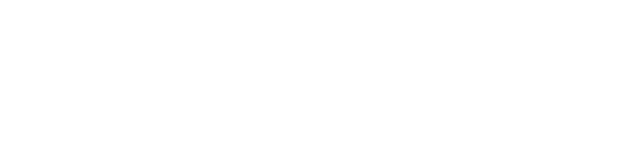
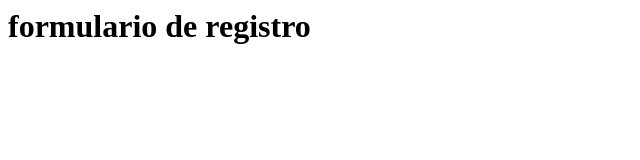
Before and after one commit to aaronjazhiel2015/pagina-web, a plain HTML site: page index.html in a window 1280 px wide. Shown: the whole page, without its empty margins (0-640 px from the left). Drawn offline with Linux system fonts and the light colour scheme.

Commit message:
Se agrega titulo

```diff
--- a/index.html
+++ b/index.html
@@ -1,12 +1,14 @@
 <html>
 
+
+
   <head>
-
+    <title> Banca Generica</title>
   <head>
 
 
   <body>
-
+        <h1>formulario de registro</h1
   </body>
 
 
```
